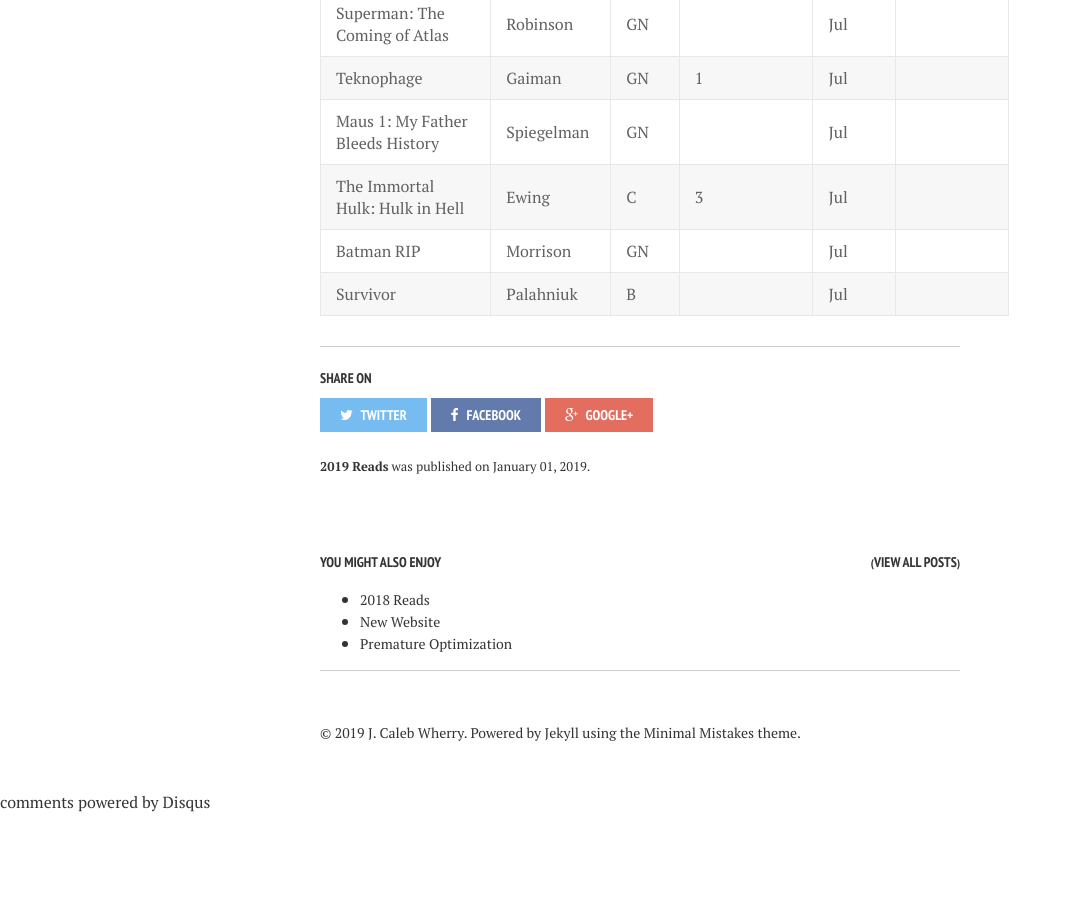
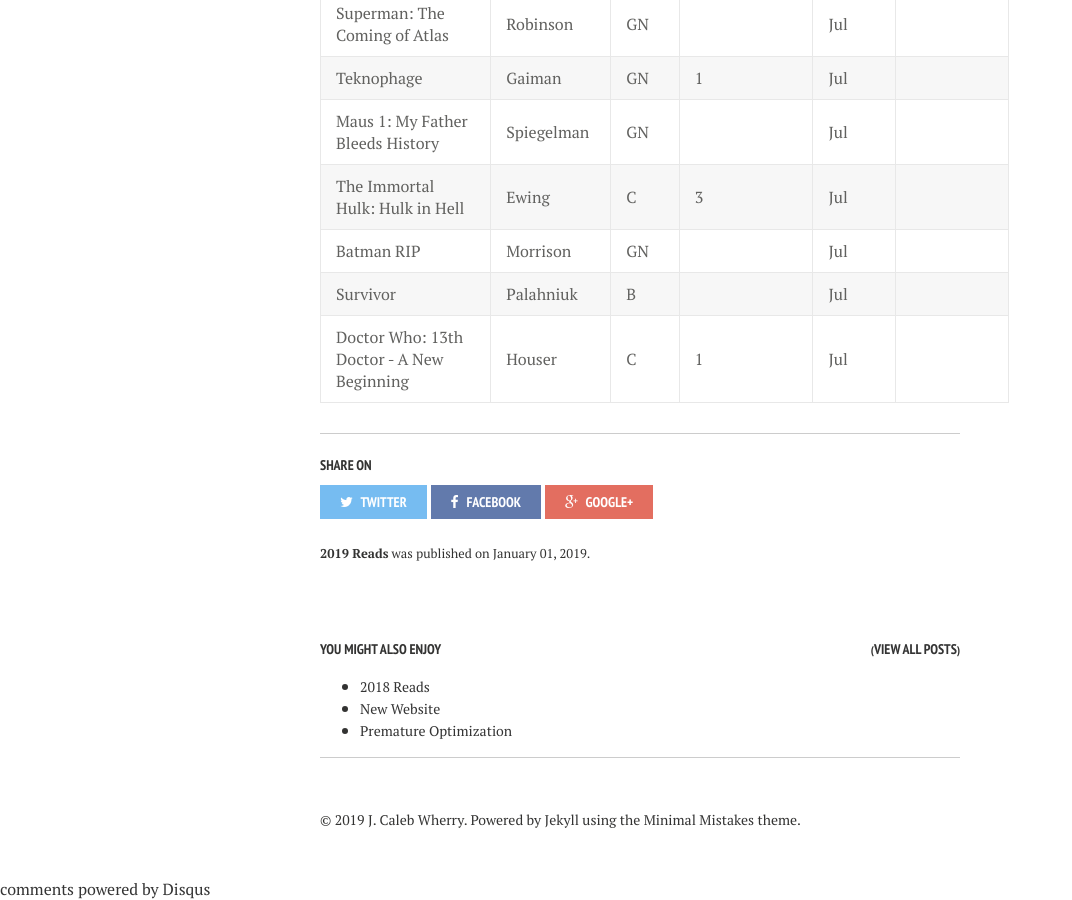
Before and after one commit to calebwherry/calebwherry.github.io, a Jekyll site: the page built from _posts/2019-01-01-2019-Reads.md, in a window 1280 px wide and 900 px high, scrolled down 6345 px. Shown: the whole window, without its empty margins (0-1072 px from the left). Built offline with Jekyll 4.4.1, drawn with Linux system fonts in a browser that asks for light colours; nearby versions of some CDN libraries; comment, search, counter and statistics services are not loaded; before the commit the page ends 7158 px from its top, so only the background shows below that.

Commit message:
Added new 2019 read

```diff
--- a/_posts/2019-01-01-2019-Reads.md
+++ b/_posts/2019-01-01-2019-Reads.md
@@ -125,3 +125,4 @@
 | The Immortal Hulk: Hulk in Hell               | Ewing          | C     | 3            | Jul          |                                               |
 | Batman RIP                                    | Morrison       | GN    |              | Jul          |                                               |
 | Survivor                                      | Palahniuk      | B     |              | Jul          |                                               |
+| Doctor Who: 13th Doctor - A New Beginning     | Houser         | C     | 1            | Jul          |                                               |
```
